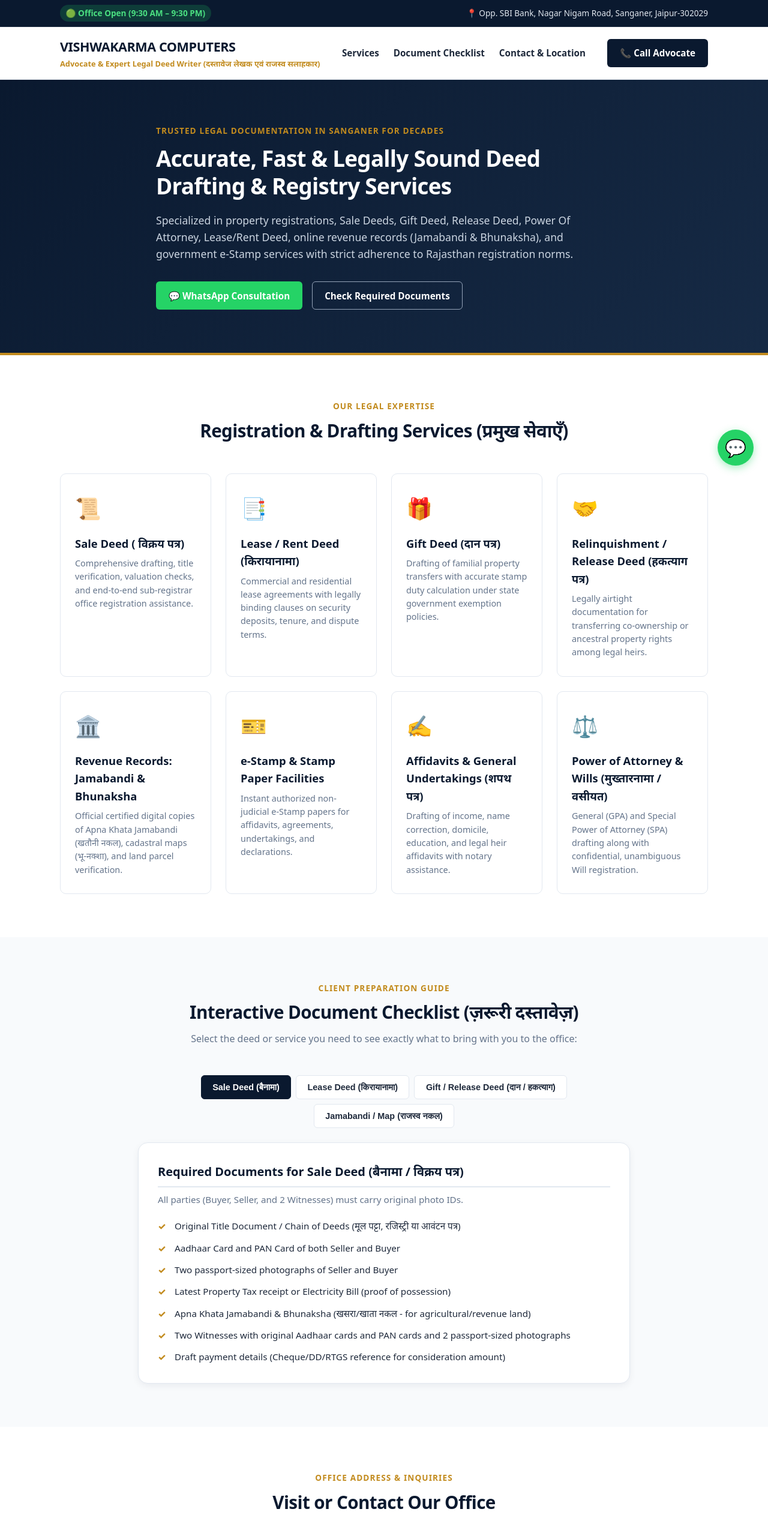
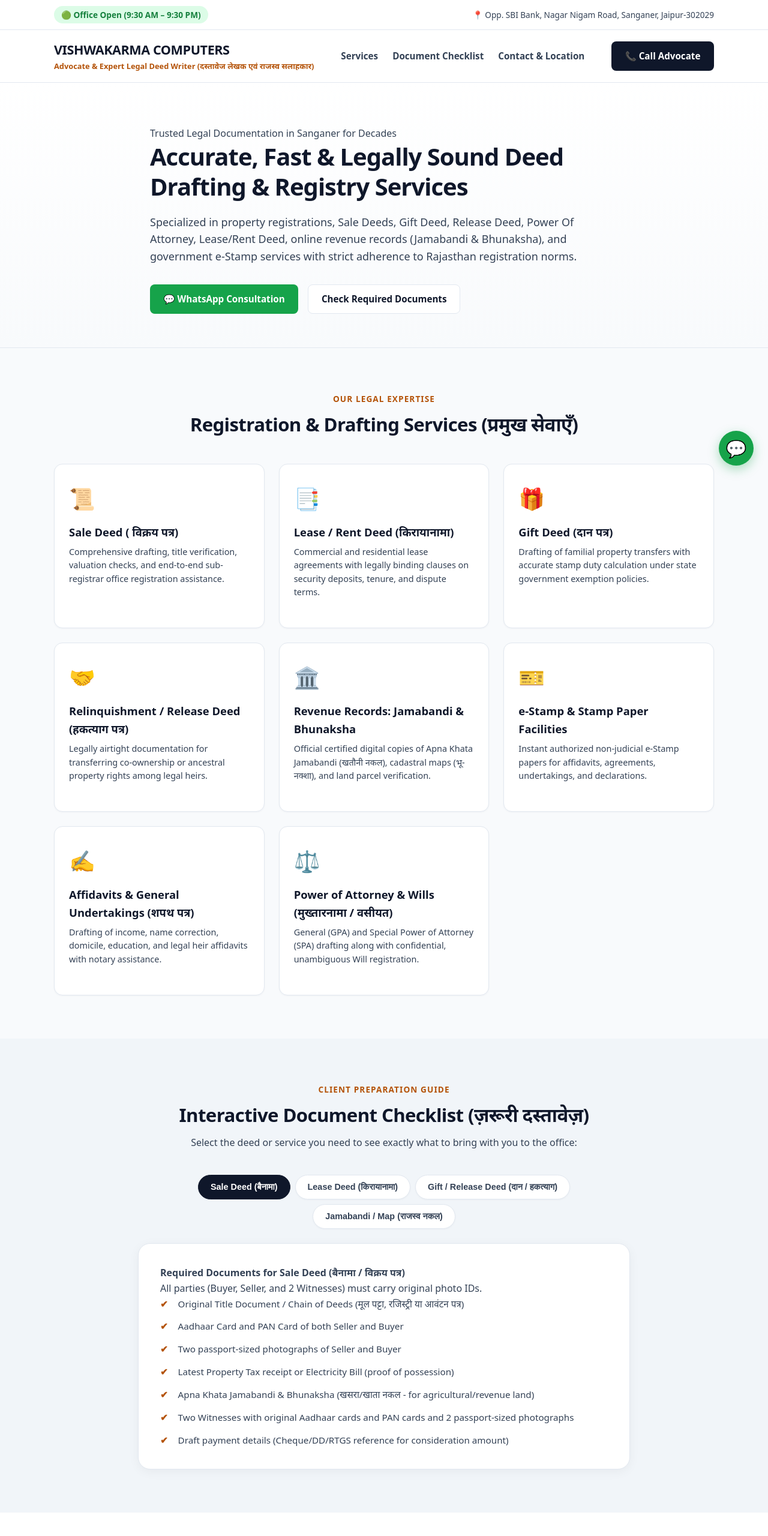
Before and after one commit to Yatish018/Vishwakarma-Computers, a plain HTML site: page index.html in a window 1280 px wide. Shown: the top 2560 px of the page at 60% size. Drawn offline with Linux system fonts and the light colour scheme.

Commit message:
Refactor styles in style.css for improved design
Updated design tokens and styles for various components, including color adjustments, padding changes, and layout modifications for improved aesthetics and responsiveness.

```diff
--- a/style.css
+++ b/style.css
@@ -1,30 +1,28 @@
 /* --------------------------------------------------
-   Design Tokens & Variables
+   Design Tokens - Modern Light Legal Theme
    -------------------------------------------------- */
 :root {
   --font-base: system-ui, -apple-system, BlinkMacSystemFont, "Segoe UI", Roboto, "Noto Sans Devanagari", sans-serif;
-  --color-primary: #0a192f;
-  --color-primary-light: #162a45;
-  --color-accent: #c28b1e; /* Legal gold / brass */
-  --color-accent-hover: #a17215;
-  --color-whatsapp: #25d366;
-  --color-whatsapp-hover: #1ebd5b;
-  --color-bg: #f8fafc;
+  --color-primary: #0f172a;       /* Deep slate navy for headings */
+  --color-primary-soft: #334155;  /* Slate text */
+  --color-accent: #b45309;        /* Warm legal amber / brass */
+  --color-accent-light: #fef3c7;  /* Soft amber background badge */
+  --color-accent-hover: #92400e;
+  --color-whatsapp: #16a34a;      /* Clean emerald green */
+  --color-whatsapp-hover: #15803d;
+  --color-bg: #f8fafc;            /* Crisp off-white */
+  --color-bg-alt: #f1f5f9;        /* Light contrast background */
   --color-card-bg: #ffffff;
-  --color-text-main: #1e293b;
-  --color-text-muted: #64748b;
   --color-border: #e2e8f0;
-  --radius-sm: 6px;
-  --radius-md: 10px;
-  --radius-lg: 16px;
-  --shadow-sm: 0 1px 3px rgba(0, 0, 0, 0.08);
-  --shadow-md: 0 4px 14px -2px rgba(10, 25, 47, 0.08);
-  --shadow-lg: 0 10px 25px -4px rgba(10, 25, 47, 0.12);
+  --color-border-subtle: #f1f5f9;
+  --radius-sm: 8px;
+  --radius-md: 14px;
+  --radius-lg: 20px;
+  --shadow-sm: 0 1px 3px rgba(15, 23, 42, 0.04);
+  --shadow-md: 0 4px 20px -2px rgba(15, 23, 42, 0.06);
+  --shadow-lg: 0 12px 30px -4px rgba(15, 23, 42, 0.08);
 }
 
-/* --------------------------------------------------
-   Reset & Base Styles
-   -------------------------------------------------- */
 *, *::before, *::after {
   box-sizing: border-box;
   margin: 0;
@@ -38,27 +36,26 @@ html {
 body {
   font-family: var(--font-base);
   background-color: var(--color-bg);
-  color: var(--color-text-main);
+  color: var(--color-primary-soft);
   line-height: 1.6;
   -webkit-font-smoothing: antialiased;
 }
 
 .container {
   width: 100%;
-  max-width: 1120px;
+  max-width: 1140px;
   margin: 0 auto;
   padding: 0 1.25rem;
 }
 
 /* --------------------------------------------------
-   Top Announcement Bar (Office Hours & Status)
+   Top Status Bar
    -------------------------------------------------- */
 .top-bar {
-  background-color: var(--color-primary);
-  color: #e2e8f0;
+  background-color: #ffffff;
+  border-bottom: 1px solid var(--color-border);
   font-size: 0.85rem;
-  padding: 0.5rem 0;
-  border-bottom: 1px solid rgba(255, 255, 255, 0.1);
+  padding: 0.6rem 0;
 }
 
 .top-bar-content {
@@ -74,31 +71,36 @@ body {
   align-items: center;
   gap: 0.35rem;
   font-weight: 600;
-  padding: 0.2rem 0.6rem;
+  padding: 0.25rem 0.75rem;
   border-radius: 9999px;
-  background-color: rgba(255, 255, 255, 0.1);
+  background-color: var(--color-bg-alt);
 }
 
 .status-badge.open {
-  background-color: rgba(34, 197, 94, 0.2);
-  color: #4ade80;
+  background-color: #dcfce7;
+  color: #15803d;
 }
 
 .status-badge.closed {
-  background-color: rgba(239, 68, 68, 0.2);
-  color: #f87171;
+  background-color: #fee2e2;
+  color: #b91c1c;
+}
+
+.office-location {
+  color: var(--color-primary-soft);
+  font-weight: 500;
 }
 
 /* --------------------------------------------------
-   Header & Navigation
+   Header Navigation
    -------------------------------------------------- */
 .site-header {
-  background-color: var(--color-card-bg);
+  background-color: rgba(255, 255, 255, 0.9);
+  backdrop-filter: blur(12px);
   border-bottom: 1px solid var(--color-border);
   position: sticky;
   top: 0;
   z-index: 50;
-  box-shadow: var(--shadow-sm);
 }
 
 .header-container {
@@ -131,7 +133,7 @@ body {
 
 .nav-links a {
   text-decoration: none;
-  color: var(--color-text-main);
+  color: var(--color-primary-soft);
   font-weight: 600;
   font-size: 0.95rem;
   transition: color 0.2s;
@@ -148,8 +150,8 @@ body {
   display: inline-flex;
   align-items: center;
   justify-content: center;
-  gap: 0.4rem;
-  padding: 0.65rem 1.25rem;
+  gap: 0.45rem;
+  padding: 0.7rem 1.35rem;
   font-size: 0.95rem;
   font-weight: 600;
   border-radius: var(--radius-sm);
@@ -165,7 +167,7 @@ body {
 }
 
 .btn-call:hover {
-  background-color: var(--color-primary-light);
+  background-color: #1e293b;
 }
 
 .btn-whatsapp {
@@ -178,14 +180,26 @@ body {
 }
 
 .btn-outline {
-  border-color: var(--color-primary);
+  border-color: var(--color-border);
   color: var(--color-primary);
-  background: transparent;
+  background-color: #ffffff;
 }
 
 .btn-outline:hover {
-  background-color: var(--color-primary);
-  color: #ffffff;
+  border-color: var(--color-accent);
+  color: var(--color-accent);
+}
+
+.btn-copy {
+  background-color: var(--color-bg-alt);
+  color: var(--color-primary);
+  border: 1px solid var(--color-border);
+  padding: 0.45rem 0.9rem;
+  font-size: 0.85rem;
+}
+
+.btn-copy:hover {
+  background-color: #e2e8f0;
 }
 
 .full-width {
@@ -193,42 +207,45 @@ body {
 }
 
 /* --------------------------------------------------
-   Hero Section
+   Hero Section (Light & Crisp)
    -------------------------------------------------- */
 .hero-section {
-  background: linear-gradient(135deg, var(--color-primary) 0%, var(--color-primary-light) 100%);
-  color: #ffffff;
-  padding: 4.5rem 0;
-  border-bottom: 4px solid var(--color-accent);
+  background: linear-gradient(180deg, #ffffff 0%, var(--color-bg) 100%);
+  padding: 4.5rem 0 3.5rem 0;
+  border-bottom: 1px solid var(--color-border);
 }
 
 .hero-content {
-  max-width: 800px;
+  max-width: 820px;
 }
 
-.hero-eyebrow {
-  display: inline-block;
+.hero-badge {
+  display: inline-flex;
+  align-items: center;
+  gap: 0.5rem;
+  background-color: var(--color-accent-light);
   color: var(--color-accent);
+  padding: 0.35rem 0.85rem;
+  border-radius: 9999px;
   font-size: 0.85rem;
   font-weight: 700;
-  text-transform: uppercase;
-  letter-spacing: 0.08em;
-  margin-bottom: 0.75rem;
+  margin-bottom: 1.25rem;
 }
 
 .hero-title {
-  font-size: 2.3rem;
+  font-size: 2.5rem;
   font-weight: 800;
   line-height: 1.25;
+  color: var(--color-primary);
+  letter-spacing: -0.025em;
   margin-bottom: 1.25rem;
-  letter-spacing: -0.02em;
 }
 
 .hero-desc {
-  font-size: 1.1rem;
-  color: #cbd5e1;
+  font-size: 1.125rem;
+  color: var(--color-primary-soft);
   margin-bottom: 2rem;
-  max-width: 700px;
+  max-width: 720px;
 }
 
 .hero-actions {
@@ -237,18 +254,8 @@ body {
   flex-wrap: wrap;
 }
 
-.hero-actions .btn-outline {
-  border-color: #94a3b8;
-  color: #ffffff;
-}
-
-.hero-actions .btn-outline:hover {
-  background-color: #ffffff;
-  color: var(--color-primary);
-}
-
 /* --------------------------------------------------
-   Sections Common Layout
+   Section Layouts
    -------------------------------------------------- */
 .section {
   padding: 4.5rem 0;
@@ -256,8 +263,8 @@ body {
 
 .section-header {
   text-align: center;
-  max-width: 700px;
-  margin: 0 auto 3rem auto;
+  max-width: 720px;
+  margin: 0 auto 2.5rem auto;
 }
 
 .section-subtitle {
@@ -269,29 +276,47 @@ body {
 }
 
 .section-title {
-  font-size: 1.85rem;
+  font-size: 1.95rem;
   font-weight: 800;
   color: var(--color-primary);
-  margin-top: 0.25rem;
+  margin-top: 0.35rem;
   letter-spacing: -0.02em;
 }
 
 .section-lead {
-  color: var(--color-text-muted);
+  color: var(--color-primary-soft);
   margin-top: 0.5rem;
   font-size: 1rem;
 }
 
 /* --------------------------------------------------
-   Services Grid
+   Service Search & Cards
    -------------------------------------------------- */
-.services-section {
+.service-search-box {
+  max-width: 480px;
+  margin: 0 auto 2.5rem auto;
+}
+
+.service-search-box input {
+  width: 100%;
+  padding: 0.85rem 1.25rem;
+  font-size: 1rem;
+  border: 1px solid var(--color-border);
+  border-radius: 9999px;
+  outline: none;
   background-color: #ffffff;
+  box-shadow: var(--shadow-sm);
+  transition: all 0.2s ease;
+}
+
+.service-search-box input:focus {
+  border-color: var(--color-accent);
+  box-shadow: 0 0 0 4px rgba(180, 83, 9, 0.12);
 }
 
 .services-grid {
   display: grid;
-  grid-template-columns: repeat(auto-fit, minmax(250px, 1fr));
+  grid-template-columns: repeat(auto-fit, minmax(260px, 1fr));
   gap: 1.5rem;
 }
 
@@ -300,18 +325,21 @@ body {
   border: 1px solid var(--color-border);
   border-radius: var(--radius-md);
   padding: 1.75rem 1.5rem;
-  transition: transform 0.2s ease, box-shadow 0.2s ease, border-color 0.2s ease;
+  display: flex;
+  flex-direction: column;
+  box-shadow: var(--shadow-sm);
+  transition: all 0.2s ease;
 }
 
 .service-card:hover {
-  transform: translateY(-3px);
-  box-shadow: var(--shadow-md);
+  transform: translateY(-4px);
+  box-shadow: var(--shadow-lg);
   border-color: var(--color-accent);
 }
 
 .service-icon {
   font-size: 2.2rem;
-  margin-bottom: 1rem;
+  margin-bottom: 0.85rem;
 }
 
 .service-card h4 {
@@ -322,16 +350,34 @@ body {
 }
 
 .service-card p {
-  color: var(--color-text-muted);
+  color: var(--color-primary-soft);
   font-size: 0.9rem;
   line-height: 1.55;
+  margin-bottom: 1.25rem;
+  flex: 1;
+}
+
+.service-inquiry-link {
+  display: inline-flex;
+  align-items: center;
+  gap: 0.35rem;
+  color: var(--color-whatsapp);
+  text-decoration: none;
+  font-weight: 700;
+  font-size: 0.85rem;
+  border-top: 1px solid var(--color-border-subtle);
+  padding-top: 0.85rem;
+}
+
+.service-inquiry-link:hover {
+  text-decoration: underline;
 }
 
 /* --------------------------------------------------
    Interactive Document Checklist
    -------------------------------------------------- */
 .documents-section {
-  background-color: var(--color-bg);
+  background-color: var(--color-bg-alt);
 }
 
 .checklist-interactive {
@@ -348,19 +394,21 @@ body {
 }
 
 .tab-btn {
-  background-color: var(--color-card-bg);
+  background-color: #ffffff;
   border: 1px solid var(--color-border);
-  padding: 0.65rem 1.15rem;
+  padding: 0.7rem 1.25rem;
   font-size: 0.9rem;
   font-weight: 600;
-  border-radius: var(--radius-sm);
-  color: var(--color-text-main);
+  border-radius: 9999px;
+  color: var(--color-primary-soft);
   cursor: pointer;
-  transition: all 0.2s;
+  box-shadow: var(--shadow-sm);
+  transition: all 0.2s ease;
 }
 
 .tab-btn:hover {
   border-color: var(--color-accent);
+  color: var(--color-accent);
 }
 
 .tab-btn.active {
@@ -370,24 +418,33 @@ body {
 }
 
 .checklist-card {
-  background-color: var(--color-card-bg);
+  background-color: #ffffff;
   border: 1px solid var(--color-border);
   border-radius: var(--radius-lg);
-  padding: 2rem;
+  padding: 2.25rem;
   box-shadow: var(--shadow-md);
 }
 
-.checklist-card h4 {
-  font-size: 1.25rem;
-  color: var(--color-primary);
-  margin-bottom: 0.5rem;
-  border-bottom: 2px solid var(--color-border);
-  padding-bottom: 0.5rem;
+.checklist-header {
+  display: flex;
+  justify-content: space-between;
+  align-items: flex-start;
+  gap: 1rem;
+  border-bottom: 1px solid var(--color-border);
+  padding-bottom: 1rem;
+  margin-bottom: 1rem;
+  flex-wrap: wrap;
 }
 
-.checklist-card p {
-  color: var(--color-text-muted);
-  font-size: 0.95rem;
+.checklist-header h4 {
+  font-size: 1.3rem;
+  color: var(--color-primary);
+}
+
+.checklist-note {
+  color: var(--color-accent);
+  font-size: 0.9rem;
+  font-weight: 600;
   margin-bottom: 1.25rem;
 }
 
@@ -395,18 +452,18 @@ body {
   list-style: none;
   display: flex;
   flex-direction: column;
-  gap: 0.75rem;
+  gap: 0.85rem;
 }
 
 .checklist-items li {
   position: relative;
-  padding-left: 1.75rem;
+  padding-left: 1.85rem;
   font-size: 0.95rem;
-  color: var(--color-text-main);
+  color: var(--color-primary-soft);
 }
 
 .checklist-items li::before {
-  content: "✓";
+  content: "✔";
   position: absolute;
   left: 0;
   color: var(--color-accent);
@@ -430,11 +487,11 @@ body {
   background-color: var(--color-bg);
   border: 1px solid var(--color-border);
   border-radius: var(--radius-lg);
-  padding: 2rem;
+  padding: 2.25rem;
 }
 
 .contact-info-card h4 {
-  font-size: 1.25rem;
+  font-size: 1.3rem;
   color: var(--color-primary);
   margin-bottom: 1.5rem;
 }
@@ -454,7 +511,7 @@ body {
 }
 
 .contact-list strong {
-  font-size: 0.85rem;
+  font-size: 0.8rem;
   text-transform: uppercase;
   letter-spacing: 0.05em;
   color: var(--color-accent);
@@ -462,7 +519,7 @@ body {
 
 .contact-list span, .contact-link {
   font-size: 0.95rem;
-  color: var(--color-text-main);
+  color: var(--color-primary-soft);
 }
 
 .contact-link {
@@ -475,13 +532,8 @@ body {
   color: var(--color-accent);
 }
 
-.map-container {
-  display: flex;
-  align-items: stretch;
-}
-
-.map-placeholder {
-  background-color: var(--color-primary);
+.map-card {
+  background: linear-gradient(135deg, #0f172a 0%, #1e293b 100%);
   color: #ffffff;
   border-radius: var(--radius-lg);
   padding: 2.5rem 2rem;
@@ -491,89 +543,36 @@ body {
   align-items: center;
   text-align: center;
   gap: 1.25rem;
-  width: 100%;
+  box-shadow: var(--shadow-md);
 }
 
-.map-placeholder h4 {
+.map-card h4 {
   font-size: 1.35rem;
 }
 
-.map-placeholder p {
+.map-card p {
   color: #cbd5e1;
   font-size: 0.95rem;
   max-width: 320px;
 }
 
-.map-btn {
-  border-color: #ffffff;
-  color: #ffffff;
-}
-
-.map-btn:hover {
-  background-color: #ffffff;
-  color: var(--color-primary);
-}
-
 /* --------------------------------------------------
-   Footer
-   -------------------------------------------------- */
-.site-footer {
-  background-color: var(--color-primary);
-  color: #94a3b8;
-  font-size: 0.85rem;
-  padding: 2.5rem 0;
-  text-align: center;
-  border-top: 1px solid rgba(255, 255, 255, 0.1);
-}
-
-.footer-content {
-  display: flex;
-  flex-direction: column;
-  gap: 0.5rem;
-}
-
-.footer-note {
-  color: #64748b;
-  font-size: 0.8rem;
-}
-
-/* --------------------------------------------------
-   Responsive Breakpoints
-   -------------------------------------------------- */
-@media (max-width: 820px) {
-  .contact-layout {
-    grid-template-columns: 1fr;
-  }
-
-  .nav-links {
-    display: none; /* Clean mobile header */
-  }
-
-  .header-container {
-    justify-content: space-between;
-  }
-
-  .hero-title {
-    font-size: 1.75rem;
-  }
-}
-/* --------------------------------------------------
-   Floating WhatsApp Quick-Action
+   Floating WhatsApp Button
    -------------------------------------------------- */
 .floating-whatsapp {
   position: fixed;
   bottom: 1.5rem;
   right: 1.5rem;
-  width: 60px;
-  height: 60px;
+  width: 58px;
+  height: 58px;
   border-radius: 50%;
   background-color: var(--color-whatsapp);
   color: #ffffff;
   display: flex;
   align-items: center;
   justify-content: center;
-  font-size: 1.8rem;
-  box-shadow: 0 4px 14px rgba(37, 211, 102, 0.4);
+  font-size: 1.75rem;
+  box-shadow: 0 6px 18px rgba(22, 163, 74, 0.35);
   text-decoration: none;
   z-index: 100;
   transition: transform 0.2s ease, background-color 0.2s ease;
@@ -583,3 +582,36 @@ body {
   background-color: var(--color-whatsapp-hover);
   transform: scale(1.08);
 }
+
+/* --------------------------------------------------
+   Footer
+   -------------------------------------------------- */
+.site-footer {
+  background-color: #ffffff;
+  color: var(--color-primary-soft);
+  font-size: 0.85rem;
+  padding: 2.5rem 0;
+  text-align: center;
+  border-top: 1px solid var(--color-border);
+}
+
+.footer-content {
+  display: flex;
+  flex-direction: column;
+  gap: 0.4rem;
+}
+
+/* --------------------------------------------------
+   Mobile Responsive
+   -------------------------------------------------- */
+@media (max-width: 820px) {
+  .contact-layout {
+    grid-template-columns: 1fr;
+  }
+  .nav-links {
+    display: none;
+  }
+  .hero-title {
+    font-size: 1.85rem;
+  }
+}
```
